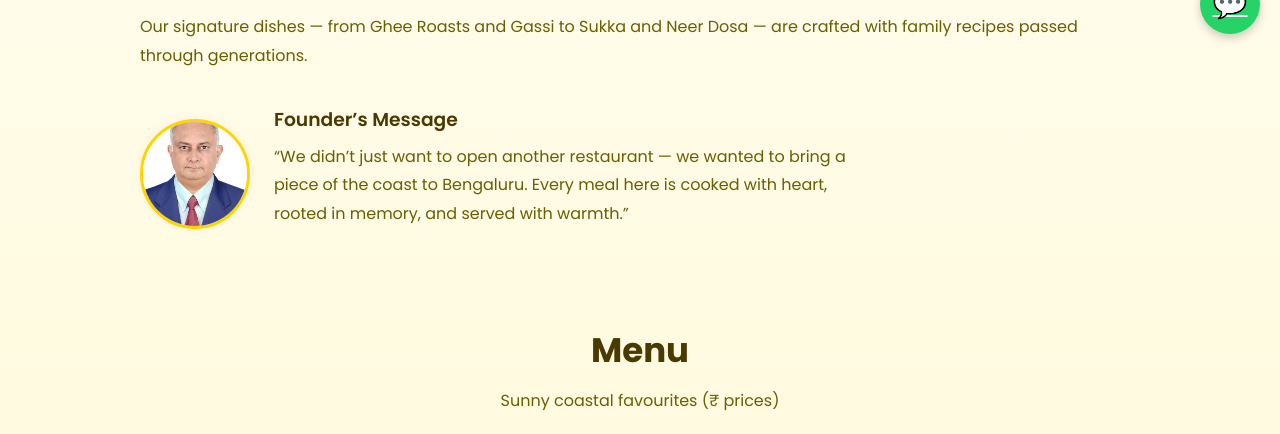
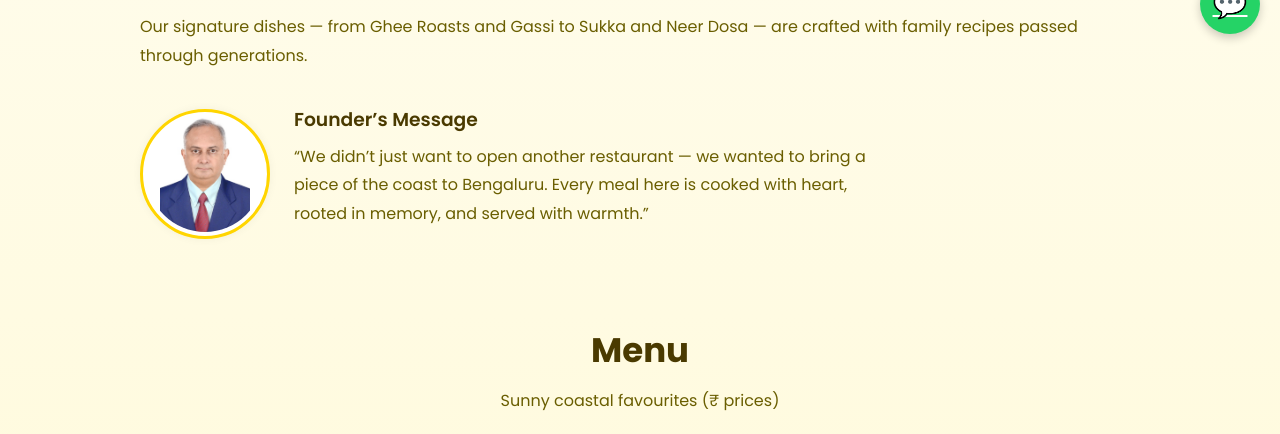
Before and after one commit to Superai-cool/MK, a plain HTML site: page index.html in a window 1280 px wide. Shown: the part 746-1180 px from the top of the page. Drawn offline with Linux system fonts and the light colour scheme.

Commit message:
Update index.html

```diff
--- a/index.html
+++ b/index.html
@@ -82,14 +82,17 @@
       justify-content:flex-start;
       flex-wrap:wrap;
     }
-    .founder img{
-      width:110px;
-      height:110px;
-      object-fit:cover;
-      border-radius:50%;
-      border:3px solid var(--brand);
-      box-shadow:0 0 10px rgba(0,0,0,0.05);
-    }
+   .founder img {
+  width:130px;
+  height:130px;
+  object-fit:contain;     /* ensures full image fits */
+  border-radius:50%;
+  border:3px solid var(--brand);
+  background:#fff;        /* adds clean circular background */
+  padding:4px;            /* small inner margin */
+  box-shadow:0 0 10px rgba(0,0,0,0.05);
+}
+
     .founder-message{max-width:600px;text-align:left;color:var(--sub);}
     .founder-message h3{margin-bottom:6px;color:#4a3a00;font-weight:600;}
 
```
